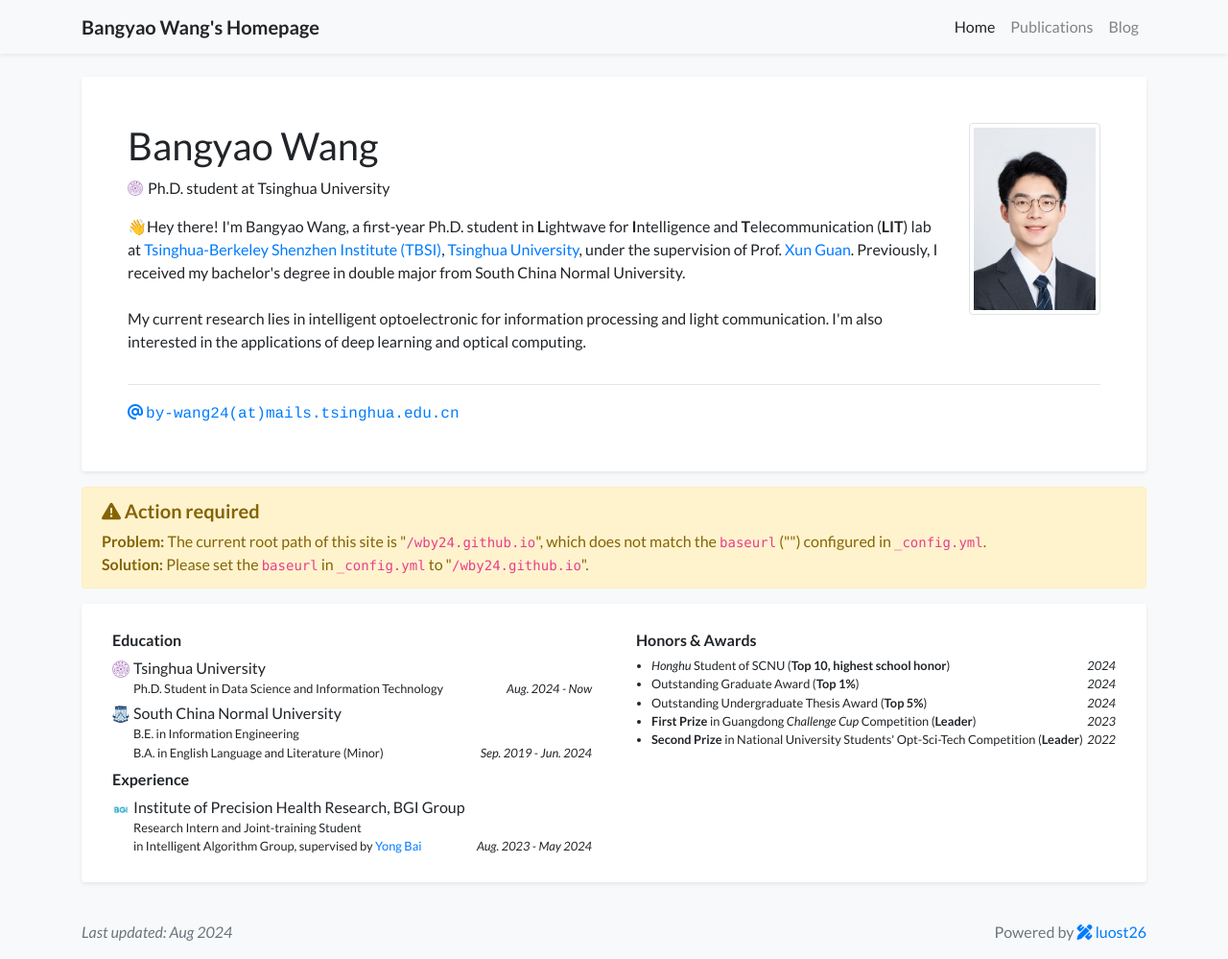
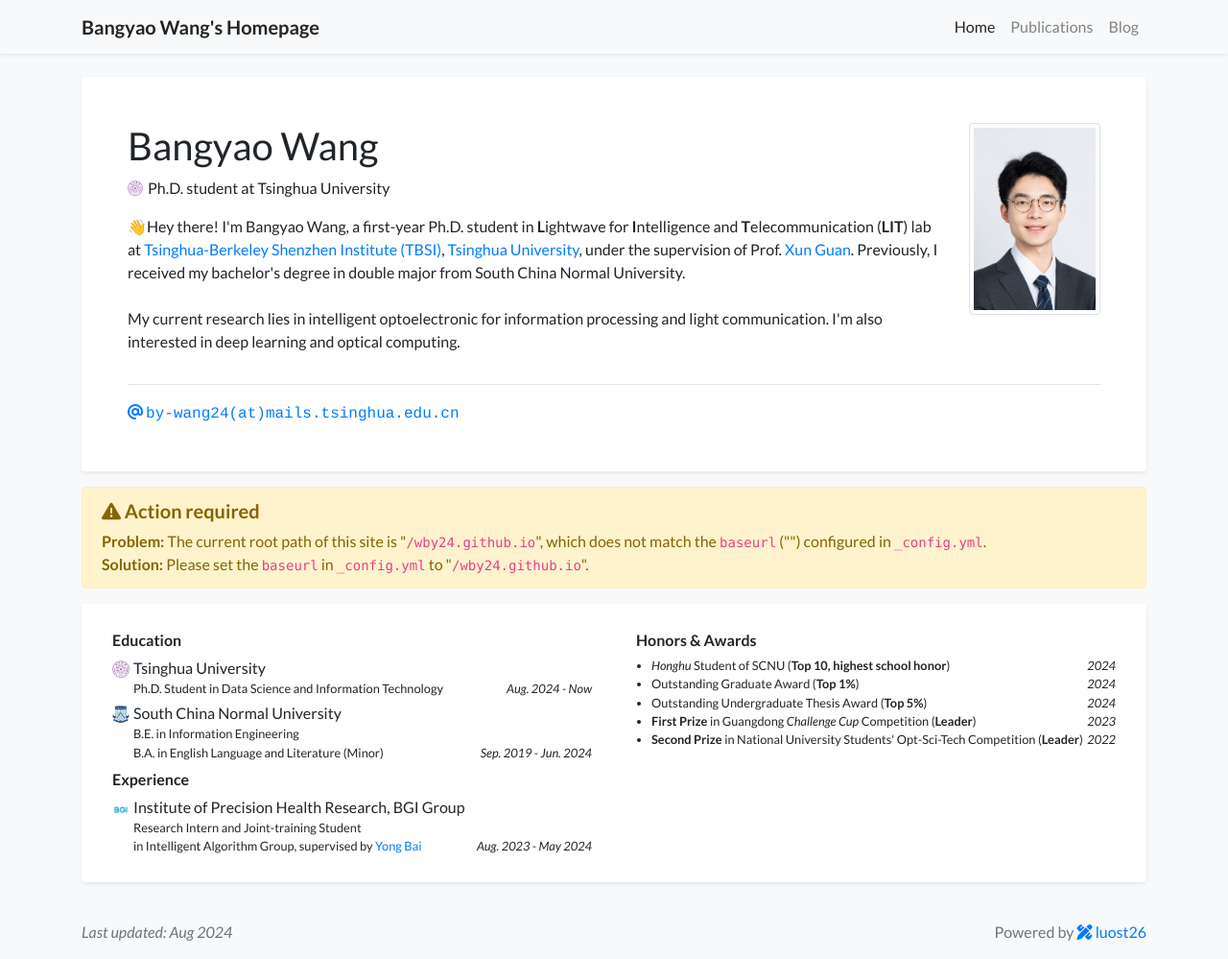
Before and after one commit to wby24/wby24.github.io, a Jekyll site: the page built from index.html, in a window 1280 px wide and 999 px high. Shown: the whole window at 96% size. Built offline with Jekyll 4.4.1, drawn with Linux system fonts in a browser that asks for light colours; a style sheet for code colours, icons or effects is not loaded.

Commit message:
Update profile.yml

```diff
--- a/_data/profile.yml
+++ b/_data/profile.yml
@@ -22,7 +22,7 @@
   👋Hey there! I'm Bangyao Wang, a first-year Ph.D. student in <b>L</b>ightwave for <b>I</b>ntelligence and <b>T</b>elecommunication (<b>LIT</b>) lab at <a href="https://www.tbsi.edu.cn/" target="_blank">Tsinghua-Berkeley Shenzhen Institute (TBSI)</a>,
   <a href="https://www.tsinghua.edu.cn/en/" target="_blank">Tsinghua University</a>, under the supervision of Prof. <a href="https://xunguan.github.io/" target="_blank">Xun Guan</a>.
   Previously, I received my bachelor's degree in double major from South China Normal University.<br><br>
-  My current research lies in intelligent optoelectronic for information processing and light communication. I'm also interested in the applications of deep learning and optical computing.
+  My current research lies in intelligent optoelectronic for information processing and light communication. I'm also interested in deep learning and optical computing.
 
 portrait_url: /assets/images/photo/portrait.jpg
 portrait_caption: >-
```
